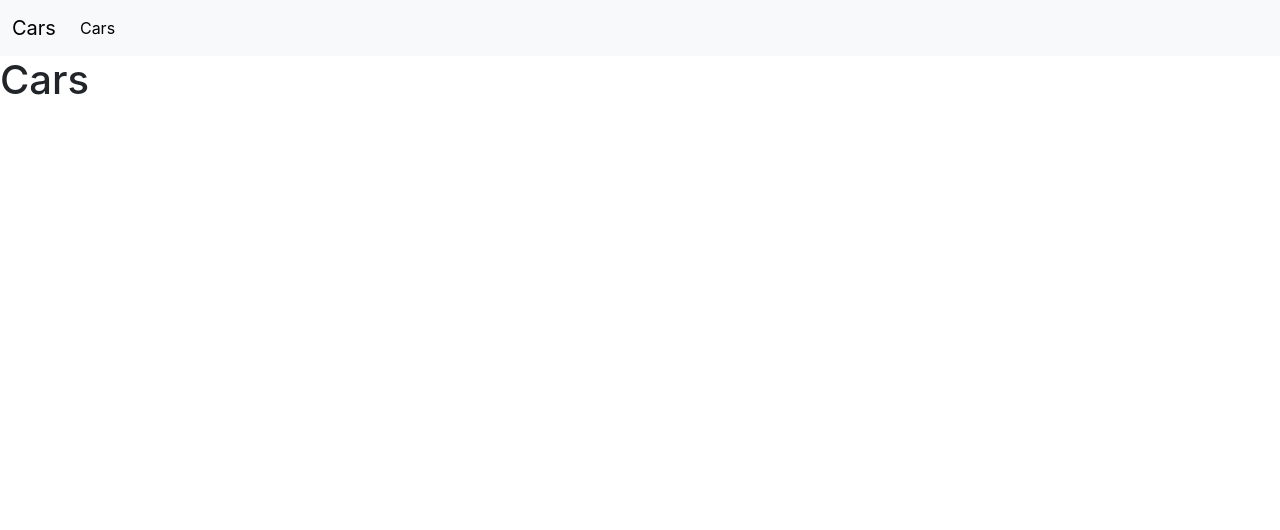
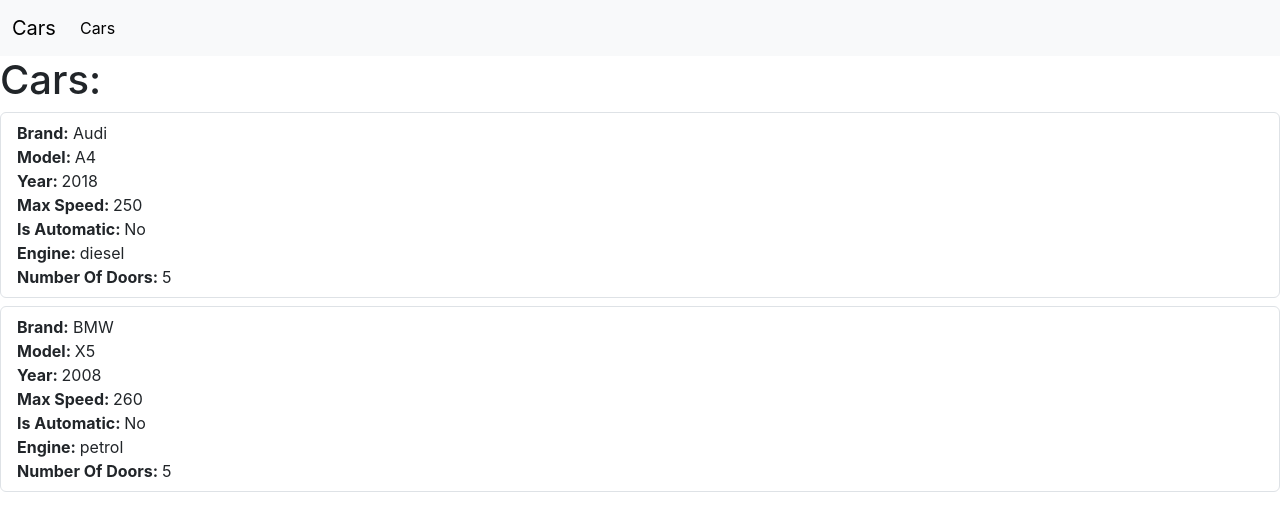
Before and after one commit to BiljanaDa/cars-react, a React (Create React App) app: page /cars in a window 1280 px wide. Shown: the top 530 px of the page. Built offline with nearby package versions, Linux system fonts and the light colour scheme.

Commit message:
zadatak 2

```diff
--- /dev/null
+++ b/src/components/Car.js
@@ -0,0 +1,28 @@
+import React from "react";
+
+export default function Car({ car }) {
+  return (
+    <>
+      <div key={car.id} className="row mb-2">
+        <div className="col">
+          <ul class="list-group">
+            <li class="list-group-item">
+              <strong>Brand:</strong> {car.brand} <br />
+              <strong>Model: </strong>
+              {car.model} <br />
+              <strong>Year: </strong> {car.year} <br />
+              <strong>Max Speed: </strong> {car.maxSpeed}
+              <br />
+              <strong>Is Automatic: </strong> {car.isAutomatic ? "Yes" : "No"}
+              <br />
+              <strong>Engine: </strong> {car.engine}
+              <br />
+              <strong>Number Of Doors: </strong> {car.numberOfDoors}
+              <br />
+            </li>
+          </ul>
+        </div>
+      </div>
+    </>
+  );
+}
--- a/src/pages/AppCars.js
+++ b/src/pages/AppCars.js
@@ -1,5 +1,17 @@
-import React from "react";
+import React, { useEffect, useState } from "react";
+import carsService from "../service/CarsService";
+import Car from "../components/Car";
 
 export default function AppCars() {
-  return <h1>Cars</h1>;
+  const [cars, setCars] = useState(carsService.getAllCars());
+  useEffect(() => setCars(carsService.getAllCars()), []);
+
+  return (
+    <div>
+      <h1>Cars:</h1>
+      {cars.map((car) => (
+        <Car key={car.id} car={car} />
+      ))}
+    </div>
+  );
 }
--- /dev/null
+++ b/src/service/CarsService.js
@@ -0,0 +1,33 @@
+class CarsService {
+  constructor() {
+    this.cars = [
+      {
+        id: 1,
+        brand: "Audi",
+        model: "A4",
+        year: 2018,
+        maxSpeed: 250,
+        isAutomatic: false,
+        engine: "diesel",
+        numberOfDoors: 5,
+      },
+      {
+        id: 2,
+        brand: "BMW",
+        model: "X5",
+        year: 2008,
+        maxSpeed: 260,
+        isAutomatic: false,
+        engine: "petrol",
+        numberOfDoors: 5,
+      },
+    ];
+  }
+
+  getAllCars() {
+    return this.cars;
+  }
+}
+
+const carsService = new CarsService();
+export default carsService;
```
